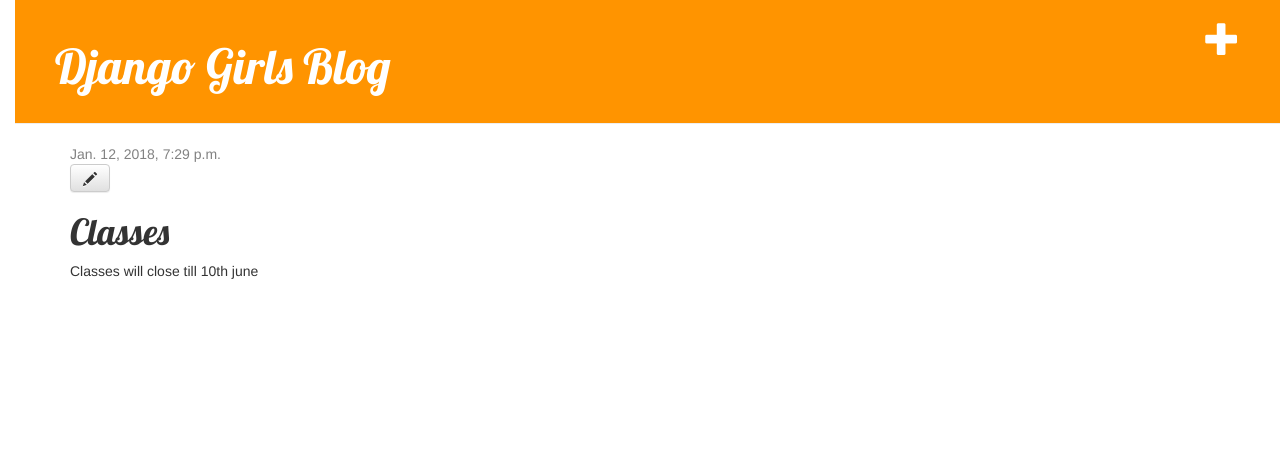
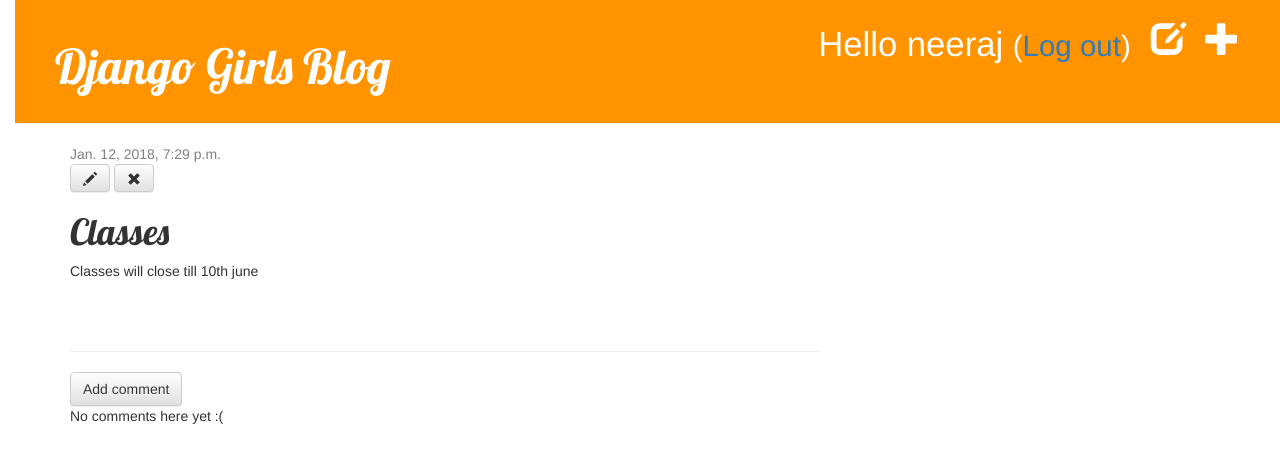
Before and after one commit to neerajb1/my-first-blog, a Django app: page /post/1/ in a window 1280 px wide. Shown: the top 463 px of the page. Run offline with Django 3.2, Linux system fonts and the light colour scheme; a user stored in the database is signed in; data comes from the database, SQL or seed files in the repository; both versions use the stored data as it was after the commit; some libraries are stand-ins or nearby versions.

Commit message:
Completed the project hurrrh

```diff
--- a/blog/admin.py
+++ b/blog/admin.py
@@ -1,4 +1,6 @@
 from django.contrib import admin
 from .models import Post
+from .models import Comment
 
 admin.site.register(Post)
+admin.site.register(Comment)
--- a/blog/models.py
+++ b/blog/models.py
@@ -15,5 +15,25 @@
         self.published_date = timezone.now()
         self.save()
 
+    def approved_comments(self):
+        return self.comments.filter(approved_comment=True)
+
+
     def __str__(self):
         return self.title
+
+
+class Comment(models.Model):
+    post = models.ForeignKey('blog.Post', related_name='comments')
+    author = models.CharField(max_length=200)
+    text = models.TextField()
+    created_date = models.DateTimeField(default=timezone.now)
+    approved_comment = models.BooleanField(default=False)
+
+    def approve(self):
+        self.approved_comment = True
+        self.save()
+
+
+    def __str__(self):
+        return self.text
--- a/blog/static/css/blog.css
+++ b/blog/static/css/blog.css
@@ -52,3 +52,7 @@
 .post h1 a, .post h1 a:visited {
     color: #000000;
 }
+
+.comment {
+    margin: 20px 0px 20px 20px;
+}
--- a/blog/templates/blog/base.html
+++ b/blog/templates/blog/base.html
@@ -9,11 +9,15 @@
     </head>
     <body>
     <div class="page-header">
-        {% if user.is_authenticated %}
-    <a href="{% url 'post_new' %}" class="top-menu"><span class="glyphicon glyphicon-plus"></span></a>
+    {% if user.is_authenticated %}
+        <a href="{% url 'post_new' %}" class="top-menu"><span class="glyphicon glyphicon-plus"></span></a>
+        <a href="{% url 'post_draft_list' %}" class="top-menu"><span class="glyphicon glyphicon-edit"></span></a>
+        <p class="top-menu">Hello {{ user.username }} <small>(<a href="{% url 'logout' %}">Log out</a>)</small></p>
+    {% else %}
+        <a href="{% url 'login' %}" class="top-menu"><span class="glyphicon glyphicon-lock"></span></a>
     {% endif %}
-        <h1><a href="/">Django Girls Blog</a></h1>
-    </div>
+    <h1><a href="/">Django Girls Blog</a></h1>
+</div>
     <div class="content container">
         <div class="row">
             <div class="col-md-8">
--- a/blog/templates/blog/post_detail.html
+++ b/blog/templates/blog/post_detail.html
@@ -3,14 +3,39 @@
 {% block content %}
     <div class="post">
         {% if post.published_date %}
-            <div class="date">
-                {{ post.published_date }}
-            </div>
-        {% endif %}
+    <div class="date">
+        {{ post.published_date }}
+    </div>
+{% else %}
+    <a class="btn btn-default" href="{% url 'post_publish' pk=post.pk %}">Publish</a>
+{% endif %}
         {% if user.is_authenticated %}
      <a class="btn btn-default" href="{% url 'post_edit' pk=post.pk %}"><span class="glyphicon glyphicon-pencil"></span></a>
+    <a class="btn btn-default" href="{% url 'post_remove' pk=post.pk %}"><span class="glyphicon glyphicon-remove"></span></a>
+
 {% endif %}
         <h1>{{ post.title }}</h1>
         <p>{{ post.text|linebreaksbr }}</p>
     </div>
+
+<hr>
+<a class="btn btn-default" href="{% url 'add_comment_to_post' pk=post.pk %}">Add comment</a>
+{% for comment in post.comments.all %}
+    {% if user.is_authenticated or comment.approved_comment %}
+    <div class="comment">
+        <div class="date">
+            {{ comment.created_date }}
+            {% if not comment.approved_comment %}
+                <a class="btn btn-default" href="{% url 'comment_remove' pk=comment.pk %}"><span class="glyphicon glyphicon-remove"></span></a>
+                <a class="btn btn-default" href="{% url 'comment_approve' pk=comment.pk %}"><span class="glyphicon glyphicon-ok"></span></a>
+            {% endif %}
+        </div>
+        <strong>{{ comment.author }}</strong>
+        <p>{{ comment.text|linebreaks }}</p>
+    </div>
+    {% endif %}
+{% empty %}
+    <p>No comments here yet :(</p>
+{% endfor %}
+
 {% endblock %}
--- a/blog/templates/blog/post_list.html
+++ b/blog/templates/blog/post_list.html
@@ -7,7 +7,9 @@
                 {{ post.published_date }}
             </div>
             <h1><a href="{% url 'post_detail' pk=post.pk %}">{{ post.title }}</a></h1>
+
             <p>{{ post.text|linebreaksbr }}</p>
+            <a href="{% url 'post_detail' pk=post.pk %}">Comments: {{ post.approved_comments.count }}</a>
         </div>
     {% endfor %}
 {% endblock %}
--- a/blog/urls.py
+++ b/blog/urls.py
@@ -9,4 +9,10 @@
 
     url(r'^post/new/$', views.post_new, name='post_new'),
     url(r'^post/(?P<pk>\d+)/edit/$', views.post_edit, name='post_edit'),
+    url(r'^drafts/$', views.post_draft_list, name='post_draft_list'),
+url(r'^post/(?P<pk>\d+)/publish/$', views.post_publish, name='post_publish'),
+url(r'^post/(?P<pk>\d+)/remove/$', views.post_remove, name='post_remove'),
+url(r'^post/(?P<pk>\d+)/comment/$', views.add_comment_to_post, name='add_comment_to_post'),
+url(r'^comment/(?P<pk>\d+)/approve/$', views.comment_approve, name='comment_approve'),
+url(r'^comment/(?P<pk>\d+)/remove/$', views.comment_remove, name='comment_remove'),
 ]
--- a/blog/views.py
+++ b/blog/views.py
@@ -1,8 +1,9 @@
 from django.shortcuts import render
 from django.utils import timezone
 from django.shortcuts import render, get_object_or_404 , redirect
-from .models import Post
-from .forms import PostForm
+from django.contrib.auth.decorators import login_required
+from .models import Post , Comment
+from .forms import PostForm , CommentForm
 
 
 # Create your views here.
@@ -16,20 +17,21 @@
     post = get_object_or_404(Post, pk=pk)
     return render(request, 'blog/post_detail.html', {'post': post})
 
+@login_required
 def post_new(request):
     if request.method == "POST":
         form = PostForm(request.POST)
         if form.is_valid():
             post = form.save(commit=False)
             post.author = request.user
-            post.published_date = timezone.now()
+            #post.published_date = timezone.now()
             post.save()
             return redirect('post_detail', pk=post.pk )
     else:
         form = PostForm()
     return render(request, 'blog/post_edit.html', {'form': form})
 
-
+@login_required
 def post_edit(request, pk):
     post = get_object_or_404(Post, pk=pk)
     if request.method == "POST":
@@ -37,9 +39,51 @@
         if form.is_valid():
             post = form.save(commit=False)
             post.author = request.user
-            post.published_date = timezone.now()
+            #post.published_date = timezone.now()
             post.save()
             return redirect('post_detail', pk=post.pk)
     else:
         form = PostForm(instance=post)
     return render(request, 'blog/post_edit.html', {'form': form})
+
+@login_required
+def post_draft_list(request):
+    posts = Post.objects.filter(published_date__isnull=True).order_by('created_date')
+    return render(request, 'blog/post_draft_list.html', {'posts': posts})
+
+@login_required
+def post_publish(request, pk):
+    post = get_object_or_404(Post, pk=pk)
+    post.publish()
+    return redirect('post_detail', pk=pk)
+
+@login_required
+def post_remove(request, pk):
+    post = get_object_or_404(Post, pk=pk)
+    post.delete()
+    return redirect('post_list')
+
+def add_comment_to_post(request, pk):
+    post = get_object_or_404(Post, pk=pk)
+    if request.method == "POST":
+        form = CommentForm(request.POST)
+        if form.is_valid():
+            comment = form.save(commit=False)
+            comment.post = post
+            comment.save()
+            return redirect('post_detail', pk=post.pk)
+    else:
+        form = CommentForm()
+    return render(request, 'blog/add_comment_to_post.html', {'form': form})
+
+@login_required
+def comment_approve(request, pk):
+    comment = get_object_or_404(Comment, pk=pk)
+    comment.approve()
+    return redirect('post_detail', pk=comment.post.pk)
+
+@login_required
+def comment_remove(request, pk):
+    comment = get_object_or_404(Comment, pk=pk)
+    comment.delete()
+    return redirect('post_detail', pk=comment.post.pk)
--- a/mysite/settings.py
+++ b/mysite/settings.py
@@ -121,3 +121,5 @@
 
 STATIC_URL = '/static/'
 STATIC_ROOT = os.path.join(BASE_DIR, 'static')
+
+LOGIN_REDIRECT_URL = '/'
--- a/mysite/urls.py
+++ b/mysite/urls.py
@@ -15,8 +15,13 @@
 """
 from django.conf.urls import include, url
 from django.contrib import admin
+from django.contrib.auth import views
+
+
 
 urlpatterns = [
     url(r'^admin/', admin.site.urls),
+url(r'^accounts/login/$', views.login, name='login'),
+url(r'^accounts/logout/$', views.logout, name='logout', kwargs={'next_page': '/'}),
     url(r'', include('blog.urls')),
 ]
```
Also changed, not shown: blog/forms.py (+8 -2 lines), blog/templates/blog/add_comment_to_post.html (added, +9 -0 lines), blog/templates/blog/post_draft_list.html (added, +11 -0 lines), blog/templates/registration/login.html (added, +24 -0 lines), blog/migrations/0002_comment.py (added), db.sqlite3.
